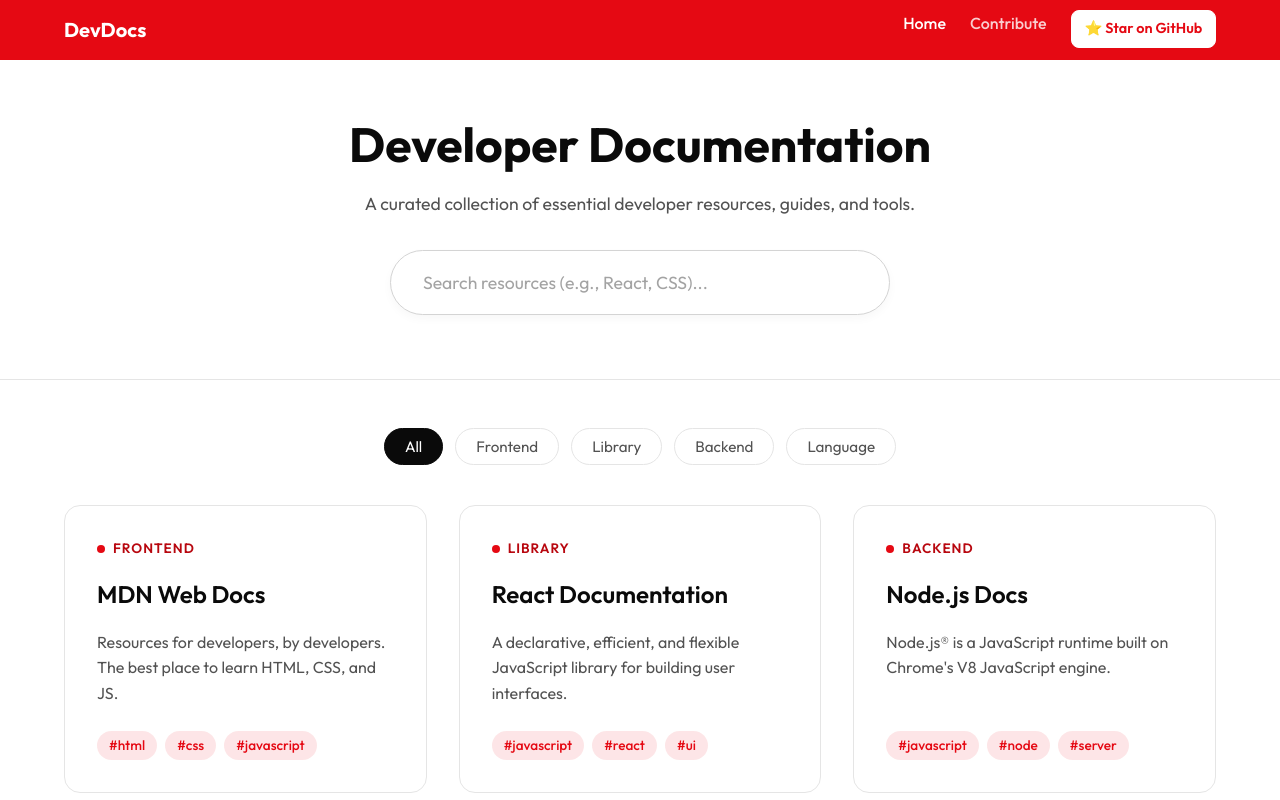
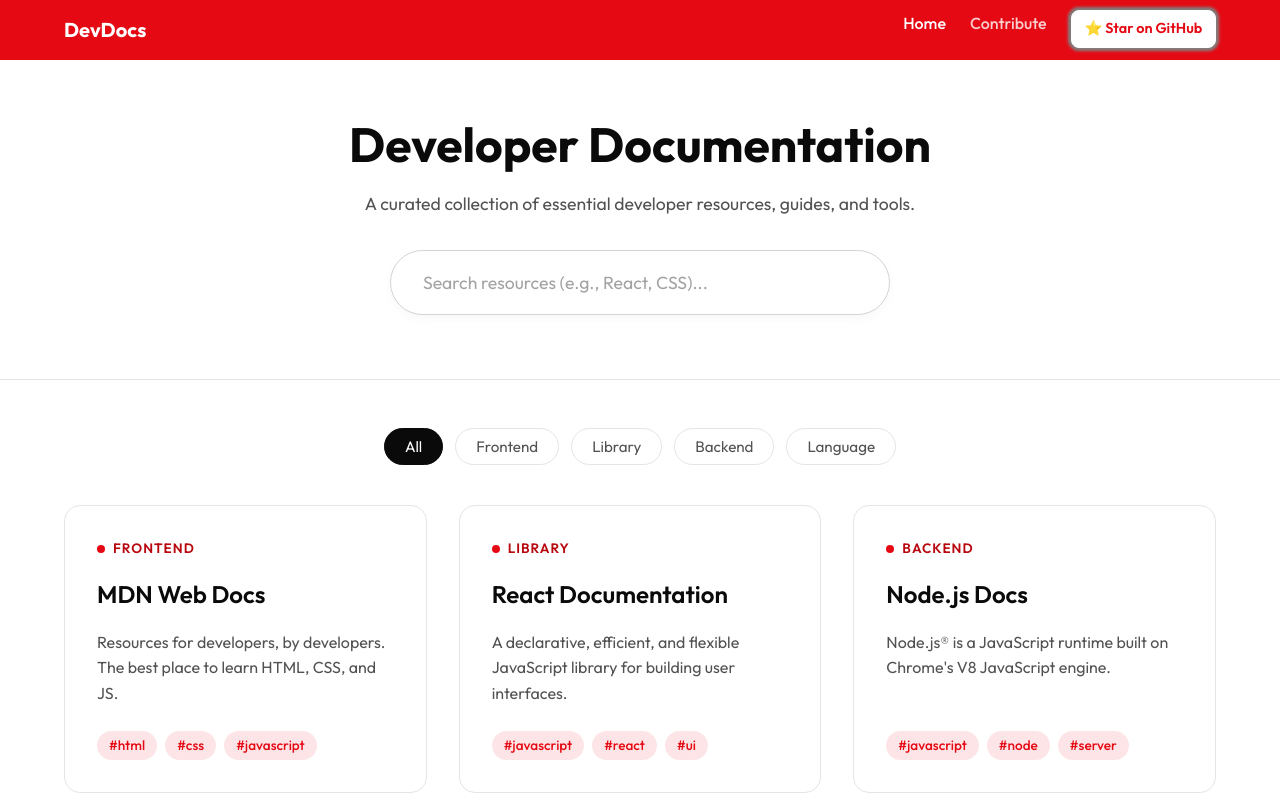
Before and after one commit to adigawade34/DevDocs_ADYPU_2026-2030-2-, a plain HTML site: page src/index.html in a window 1280 px wide. In both pictures the pointer is over the link "⭐ Star on GitHub". Shown: the top 800 px of the page. Drawn offline with Linux system fonts and the light colour scheme.

Commit message:
add box-shadow

```diff
--- a/src/style.css
+++ b/src/style.css
@@ -343,4 +343,5 @@
     color: var(--accent-color);
     border-color: white;
     transform: translateY(-1px);
+    box-shadow: 0px 0px 3px 3px gray;
 }
```
